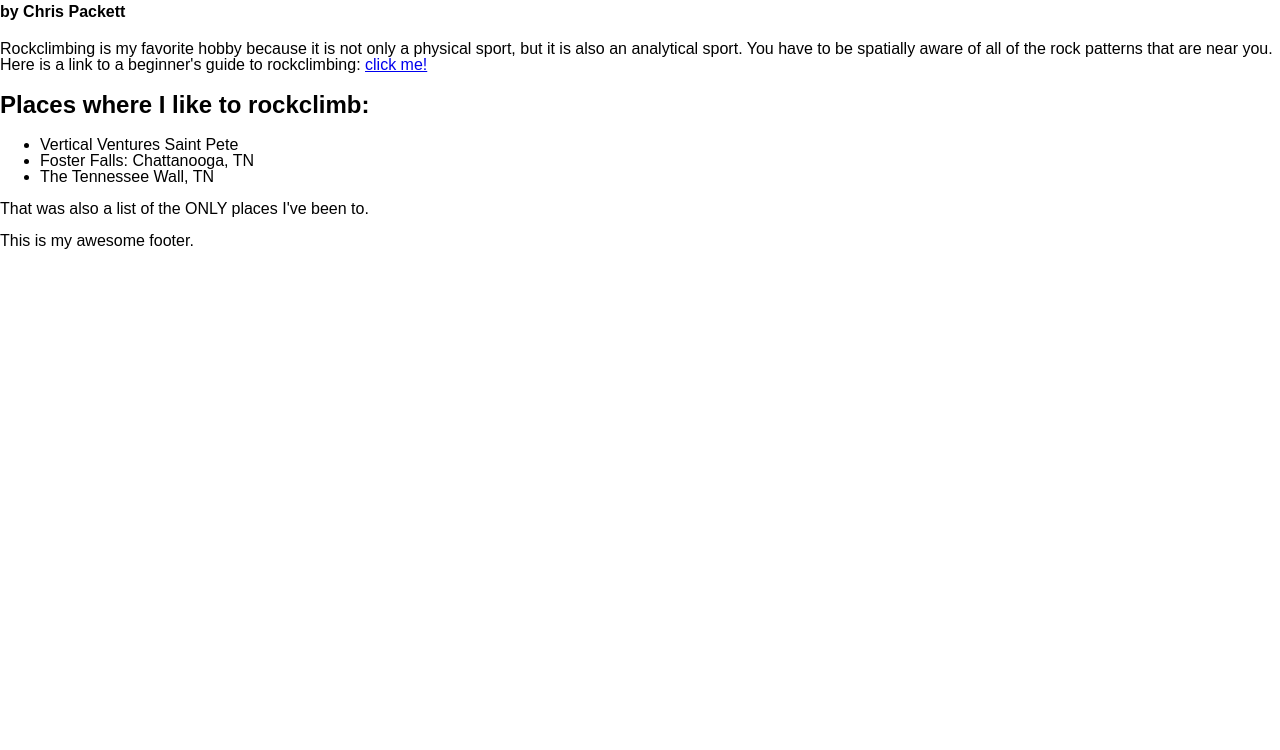
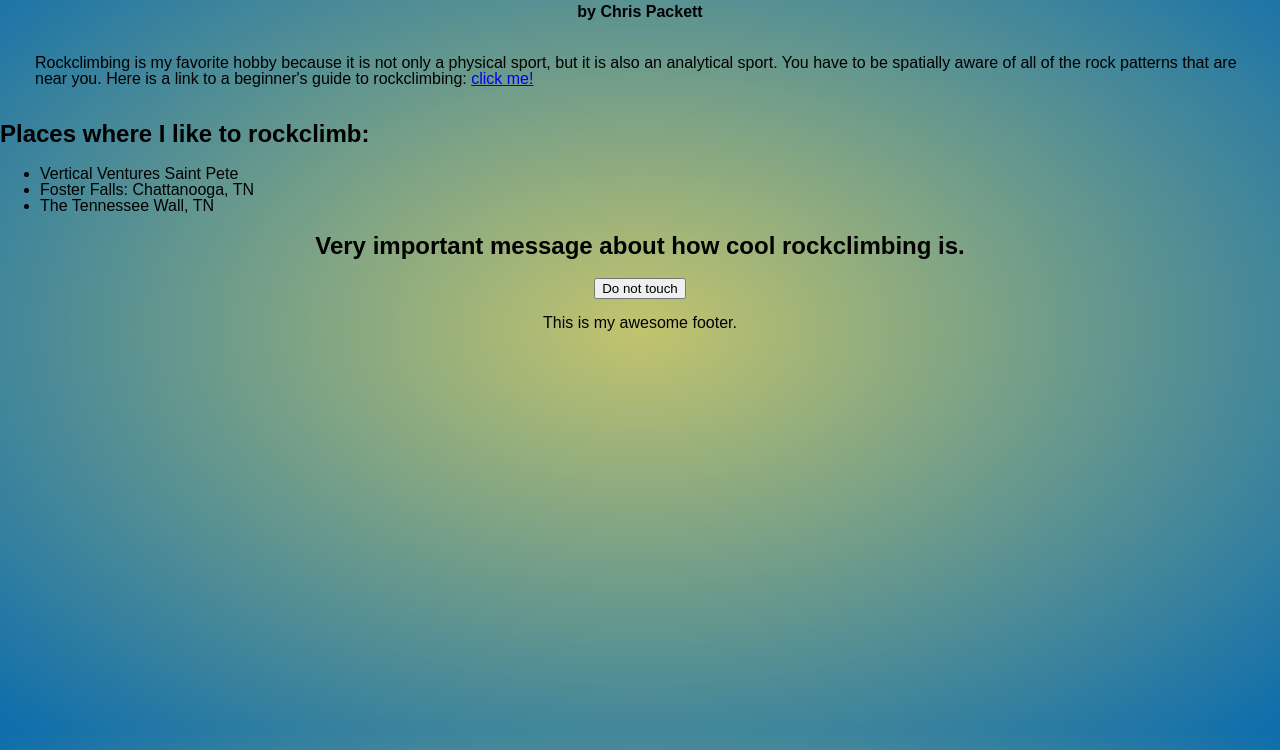
Before and after one commit to chris-packett/rockclimbing-site, a website: page public/index.html in a window 1280 px wide. Shown: the part 71-821 px from the top of the page. Drawn offline with Linux system fonts and the light colour scheme.

Commit message:
This is my first version

```diff
--- a/public/index.html
+++ b/public/index.html
@@ -5,32 +5,60 @@
     <meta name="viewport" content="width=device-width, initial-scale=1">
     <title>Rockclimbing Site</title>
     <link rel="stylesheet" href="/screen.css">
+    <style>
+    body {
+      background-image: radial-gradient(rgb(194, 196, 109), rgb(13, 109, 173));
+    }
+    h1 {
+      text-align : center;
+    }
+    h4 {
+      text-align : center;
+    }
+    p {
+      margin : 35px;
+    }
+    footer {
+      text-align : center;
+    }
+    </style>
   </head>
   <body>
-    <h1>Rockclimbing!</h1>
-    <h4>by Chris Packett</h4>
+    <h1 class="center">Rockclimbing!</h1>
+    <h4 class="center">by Chris Packett</h4>
+
     <section>
       <p>Rockclimbing is my favorite hobby because it is not only a physical sport, but it is
          also an analytical sport. You have to be spatially aware of all of the rock patterns
          that are near you. Here is a link to a beginner's guide to rockclimbing:
-         <a href="https://www.rei.com/learn/expert-advice/getting-started-rock-climbing.html">click me!</a>
-      </p>
+         <a href="https://www.rei.com/learn/expert-advice/getting-started-rock-climbing.html">click me!</a></p>
     </section>
+
     <section>
-      <h1>
-        Places where I like to rockclimb:
-      </h1>
+      <h2>Places where I like to rockclimb:</h2>
       <ul>
         <li>Vertical Ventures Saint Pete</li>
         <li>Foster Falls: Chattanooga, TN</li>
         <li>The Tennessee Wall, TN</li>
       </ul>
-      <p>
-        That was also a list of the ONLY places I've been to.
-      </p>
     </section>
+
+    <section>
+      <h1 id="myHeader">Very important message about how cool rockclimbing is.</h1>
+      <div style="text-align:center;">
+      <button onclick="displayResult()">Do not touch</button>
+      </div>
+    </section>
+
+    <script>
+    function displayResult() {
+          document.getElementById("myHeader").innerHTML = "Did you really have to touch me like that?";
+    }
+    </script>
+    <br>
     <footer>
       This is my awesome footer.
     </footer>
+
   </body>
 </html>
```
